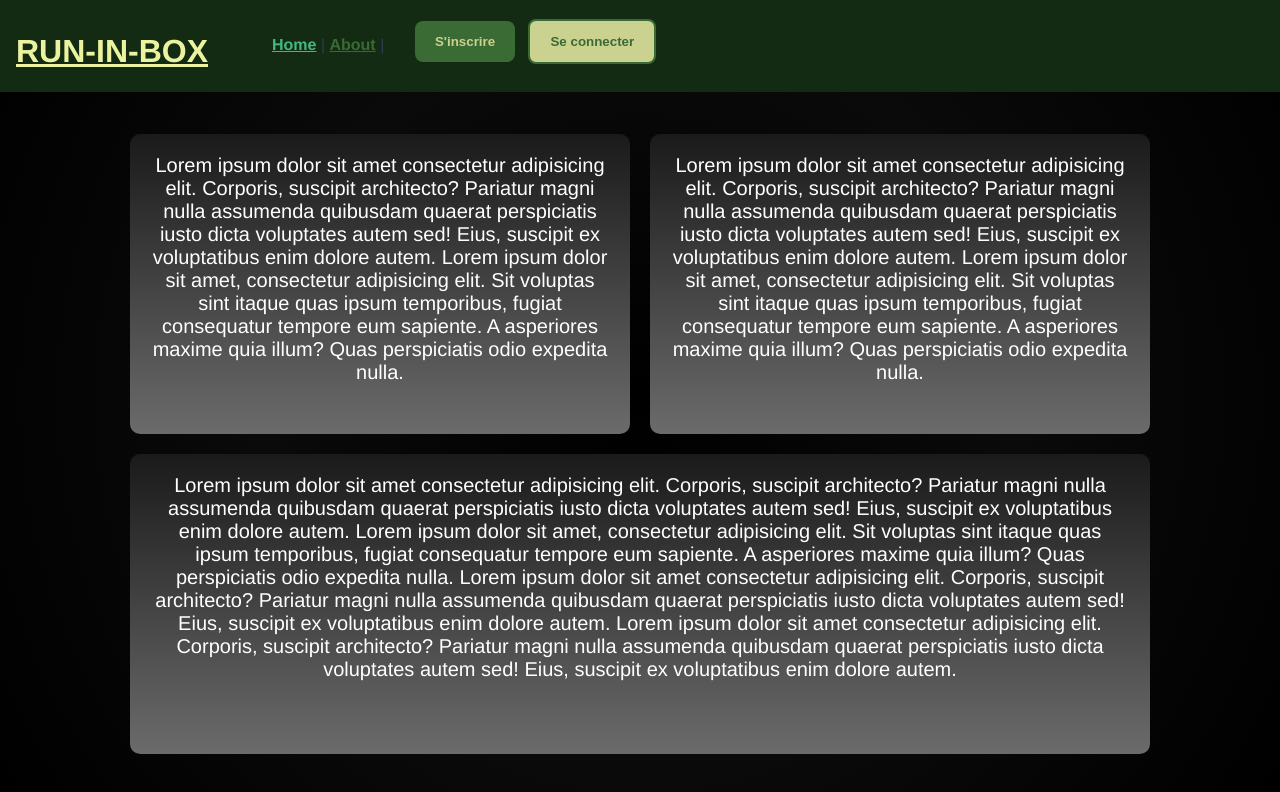
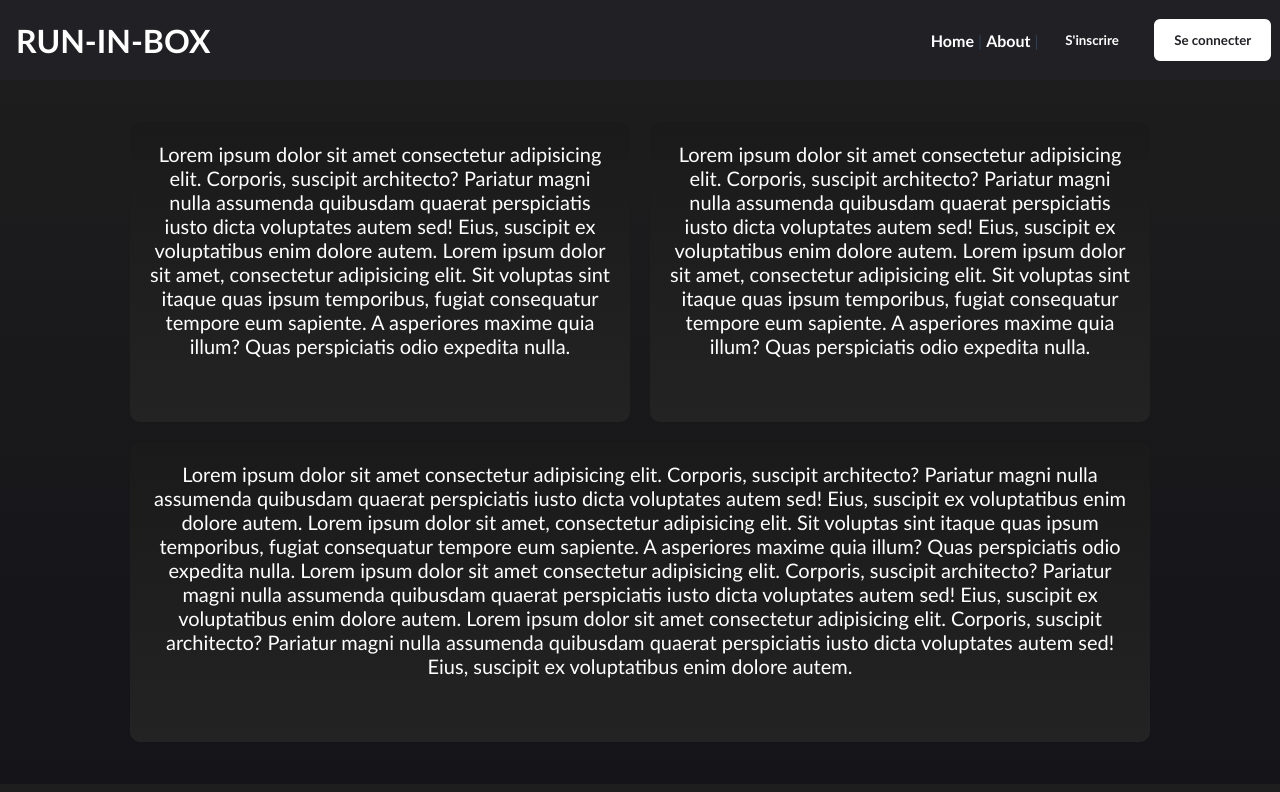
Before and after one commit to GrandinLuc-zz/RunInBox, a Vue app in the folder client/: page / in a window 1280 px wide. Shown: the top 792 px of the page. Built offline with nearby package versions, Linux system fonts and the light colour scheme.

Commit message:
revemp minimalist

```diff
--- a/client/src/App.vue
+++ b/client/src/App.vue
@@ -1,16 +1,16 @@
 <template>
   <div>
     <div id="main-header">
-      <header id="tittle">
+      <header id="title">
         <h1><router-link id="bigHome" to="/">RUN-IN-BOX</router-link> </h1>
       </header>
-      <ul id="nav-link">
-        <router-link to="/">Home</router-link> |
-        <router-link to="/about">About</router-link> |
-      </ul>
       <div id="nav-btn">
-        <button id="sing_up" class="btn btn-color" @click="$router.push('sign_in')">S'inscrire</button>
-        <button id="sign_in" class="btn btn-transparent" @click="$router.push('sign_up')">Se connecter</button>
+        <ul id="nav-link">
+          <router-link to="/">Home</router-link> |
+          <router-link to="/about">About</router-link> |
+        </ul>
+        <button id="sing_up" class="btn btn-color" @click="$router.push('sign_up')"><a>S'inscrire</a></button>
+        <button id="sign_in" class="btn btn-transparent" @click="$router.push('sign_in')">Se connecter</button>
       </div>
     </div>
     <router-view/>
@@ -18,18 +18,42 @@
 </template>
 
 <style>
+* {
+    font-family:'Gill Sans', 'Gill Sans MT', 'Trebuchet MS', sans-serif;
+    margin: 0;
+    padding: 0;
+    border: 0;
+    text-decoration: none;
+}
+
+a:active{
+  background-color: #333333;
+}
+
+a, button{
+  outline: 0;
+}
+
+button:hover{
+  cursor: pointer;
+}
+
 body{
-  margin: 0;
-  background: rgb(0,0,0);
-  background: radial-gradient(circle, rgba(0,0,0,1) 0%, rgba(10,10,10,1) 50%, rgba(0,0,0,1) 100%);
+      background: linear-gradient(0deg, rgba(20,20,25,1), rgba(30,30,30,1));
+}
+
+.home{
+    height: 80vh;
 }
 
 form{
-    background-color: #cbd18f;
+    background-color: white;
     margin: 10%;
+    margin-top: 0;
     padding: 2em;
-    border: 2px solid #3a6b35;
+    border: 2px solid #202025;
     border-radius: 1em;
+    margin-top: 50px;
 }
 
 .box{
@@ -43,14 +67,14 @@ form{
 }
 
 .box h1{
-  color: #3a6b35;
+  color: #202025;
   text-transform: uppercase;
 }
 
 .box input[type= "text"], .box input[type = "password"], .box input[type = "email"]{
   width: 200px;
   text-align: center;
-  border: 2px solid #3a6b35;
+  border: 2px solid #202025;
 }
 
 .box input[type= "text"]:focus, .box input[type = "password"]:focus, .box input[type = "email"]:focus{
@@ -61,8 +85,8 @@ form{
 input{
     padding: 1ex;
     margin: 0.5em;
-    background-color: #cbd18f;
-    border: 2px solid #3a6b35;
+    background-color: #bbbbbb;
+    border: 2px solid #202025;
     border-radius: 1ch;
 }
 
@@ -76,33 +100,35 @@ input{
 
 #nav-link a {
   font-weight: bold;
-  color: #3a6b35;
+  color: white;
 }
 
 #nav-link a.router-link-exact-active {
-  color: #42b983;
+  color: white;
 }
 
 #nav-link{
-  margin: 1.5em;
   justify-content: space-around;
 }
 
 #nav-btn{
   justify-content: left;
+  display: flex;
+  align-items: center;
 }
 
-#tittle{
-  color: #ECF39E;
+#title{
+  color: white;
 }
 
 #main-header{
   display: flex;
-  background-color: #132A13;
+  background-color: #202025;
   padding-right: 0em;
   padding-left: 1em;
-  padding-top: 0.75em;
-  flex-direction: columb;
+  justify-content: space-between;
+  align-items: center;
+  height: 10vh;
 }
 
 .btn {
@@ -115,17 +141,17 @@ input{
 }
 
 .btn-color{
-    color: #cbd18f;
-    background-color: #3a6b35;
+    color: white;
+    background-color: #202025;
 }
 
 .btn-transparent{
-    background-color: #cbd18f;
-    color: #3a6b35;
-    border: 2px solid #3a6b35;
+    background-color: white;
+    color: #202025;
+    border: 2px solid #202025;
 }
 
 #bigHome {
-  color: #ECF39E;
+  color: white;
 }
 </style>
--- a/client/src/views/Home.vue
+++ b/client/src/views/Home.vue
@@ -37,16 +37,14 @@
   align-items: center;
 }
 .halfBox{
-  background: rgb(107,107,107);
-  background: linear-gradient(0deg, rgba(107,107,107,1) 0%, rgba(26,26,26,1) 100%);
+  background: linear-gradient(0deg, rgba(35,35,35,1) 0%, rgba(26,26,26,1) 100%);
   width: 500px;
   height: 300px;
   border-radius: 10px;
   margin: 10px;
 }
 .bigBox{
-  background: rgb(107,107,107);
-  background: linear-gradient(0deg, rgba(107,107,107,1) 0%, rgba(26,26,26,1) 100%);
+  background: linear-gradient(0deg, rgba(35,35,35,1) 0%, rgba(26,26,26,1) 100%);
   width: 1020px;
   height: 300px;
   border-radius: 10px;
--- a/client/src/views/Sign_in.vue
+++ b/client/src/views/Sign_in.vue
@@ -1,5 +1,5 @@
 <template>
-    <div>
+    <div class="home">
         <form class="box">
             <h1>Connection</h1>
             <div>
@@ -12,7 +12,3 @@
         </form>
     </div>
 </template>
-
-<style>
-
-</style>
--- a/client/src/views/Sign_up.vue
+++ b/client/src/views/Sign_up.vue
@@ -1,5 +1,5 @@
 <template>
-    <div>
+    <div class="home">
         <form class="box">
             <h1>Inscription</h1>
             <div>
```
